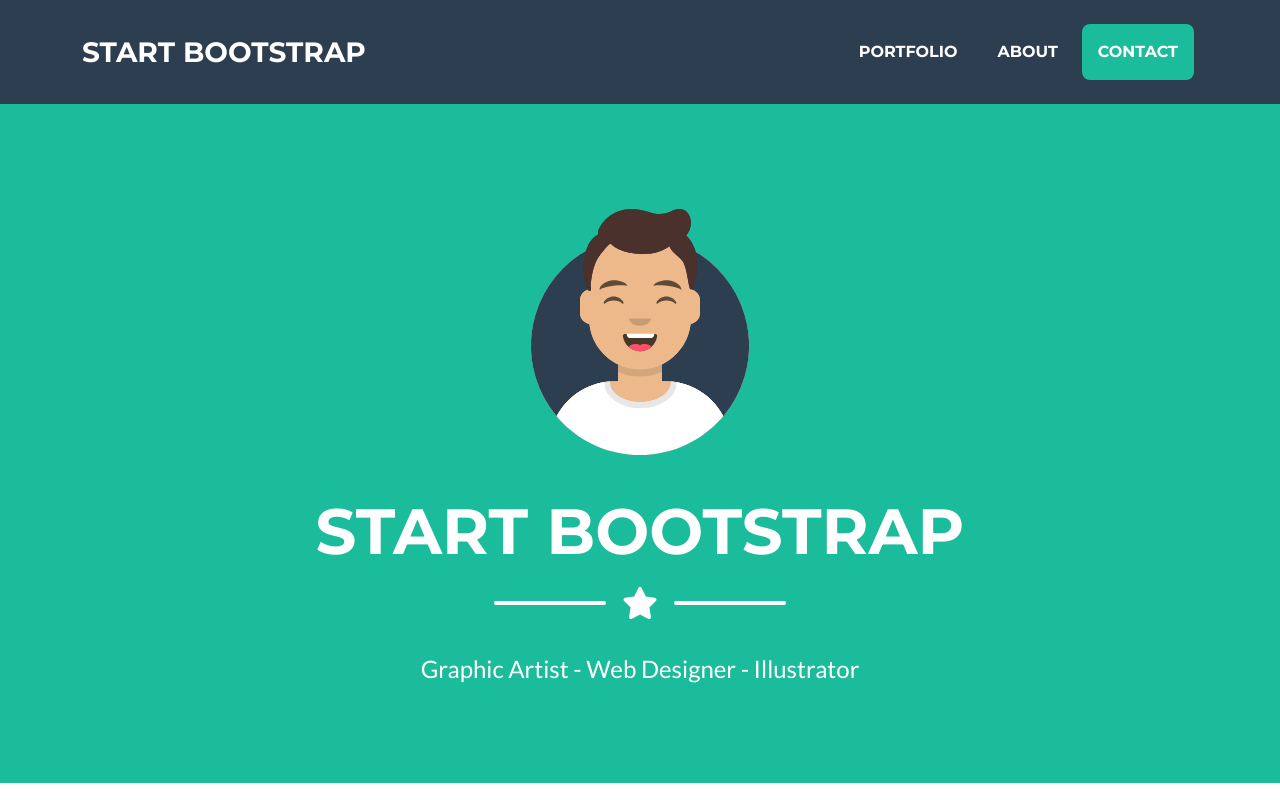
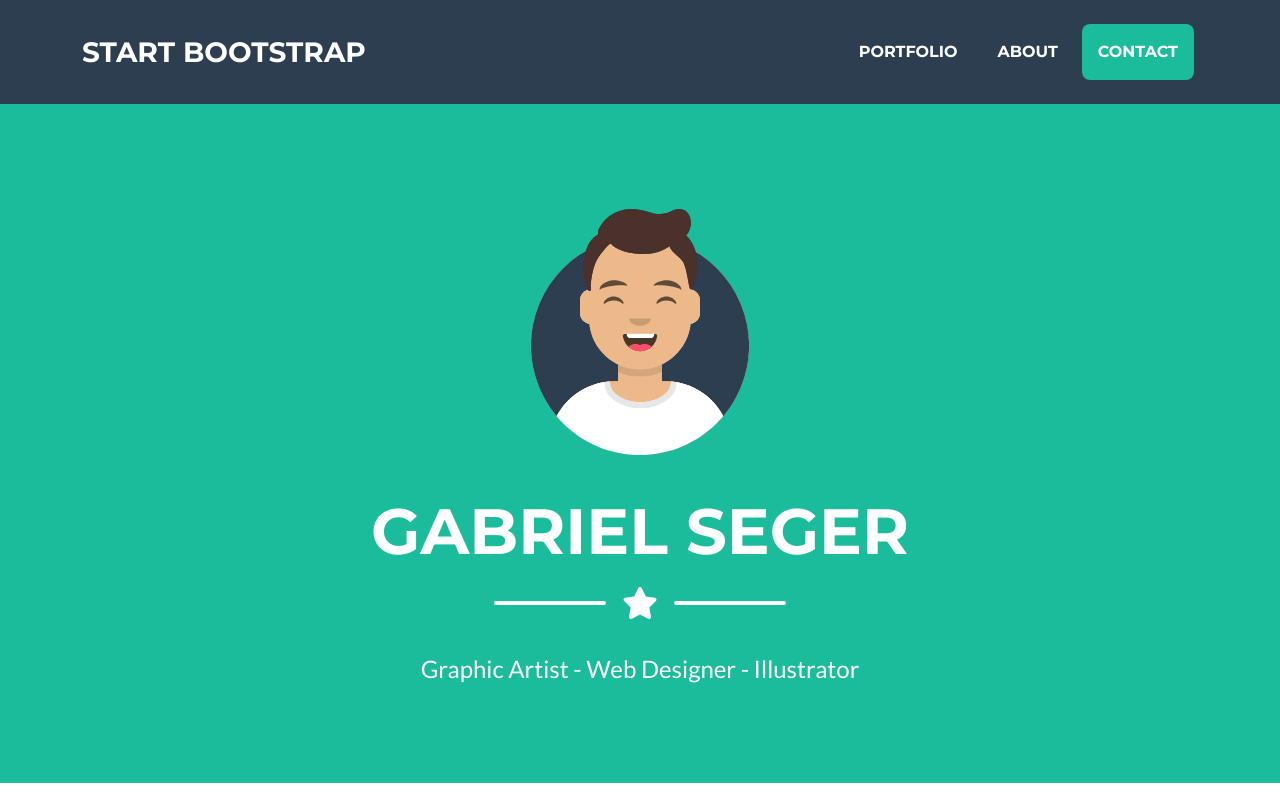
Before and after one commit to segergabriel/Fast-Robots, a plain HTML site: page index.html in a window 1280 px wide. Shown: the top 800 px of the page. Drawn offline with nearby package versions, Linux system fonts and the light colour scheme; files whose address does not match are found by name.

Commit message:
Update index.html

```diff
--- a/index.html
+++ b/index.html
@@ -40,7 +40,7 @@
                 <!-- Masthead Avatar Image-->
                 <img class="masthead-avatar mb-5" src="assets/img/avataaars.svg" alt="..." />
                 <!-- Masthead Heading-->
-                <h1 class="masthead-heading text-uppercase mb-0">Start Bootstrap</h1>
+                <h1 class="masthead-heading text-uppercase mb-0">Gabriel Seger</h1>
                 <!-- Icon Divider-->
                 <div class="divider-custom divider-light">
                     <div class="divider-custom-line"></div>
```
